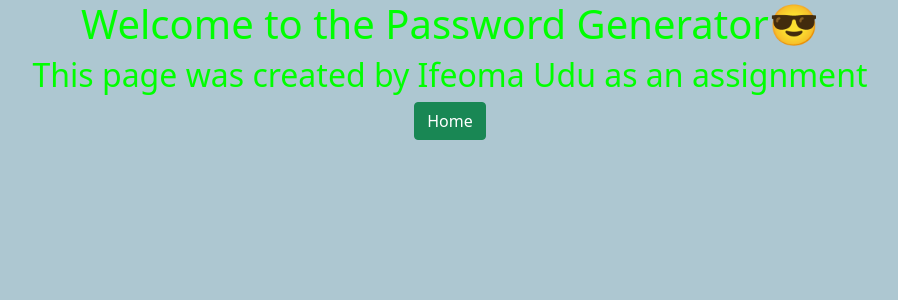
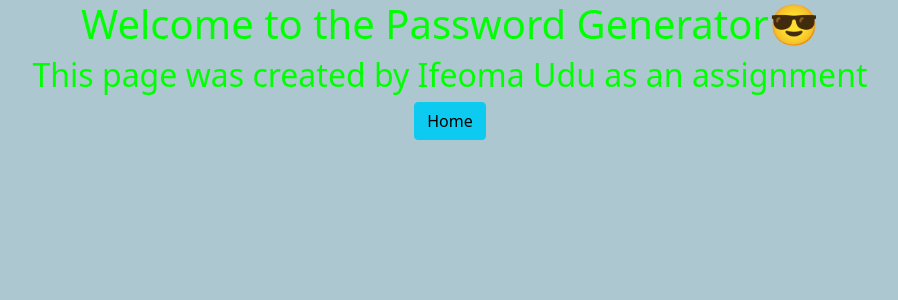
Before and after one commit to Prometheus-xoxo/django-password-generator, a Django app: template templates/generator/about.html in a window 1280 px wide. Shown: the top 300 px of the page, without its empty margins (190-1088 px from the left). Run offline with Django 3.2, Linux system fonts and the light colour scheme; the template is opened without the code that fills it, so the values that code supplies are empty.

Commit message:
I'm feeling vibes on vibes!

```diff
--- a/templates/generator/about.html
+++ b/templates/generator/about.html
@@ -13,7 +13,7 @@
             style="color: lime"
             style="font-family: Impact, Haettenschweiler, 'Arial Narrow Bold', sans-serif;">This page was created by Ifeoma Udu as an assignment</h2>
 
-            <a href="{% url 'home' %}"class="btn btn-success">Home</a>
+            <a href="{% url 'home' %}"class="btn btn-info">Home</a>
         </div>
 </head>
 <body>
```
